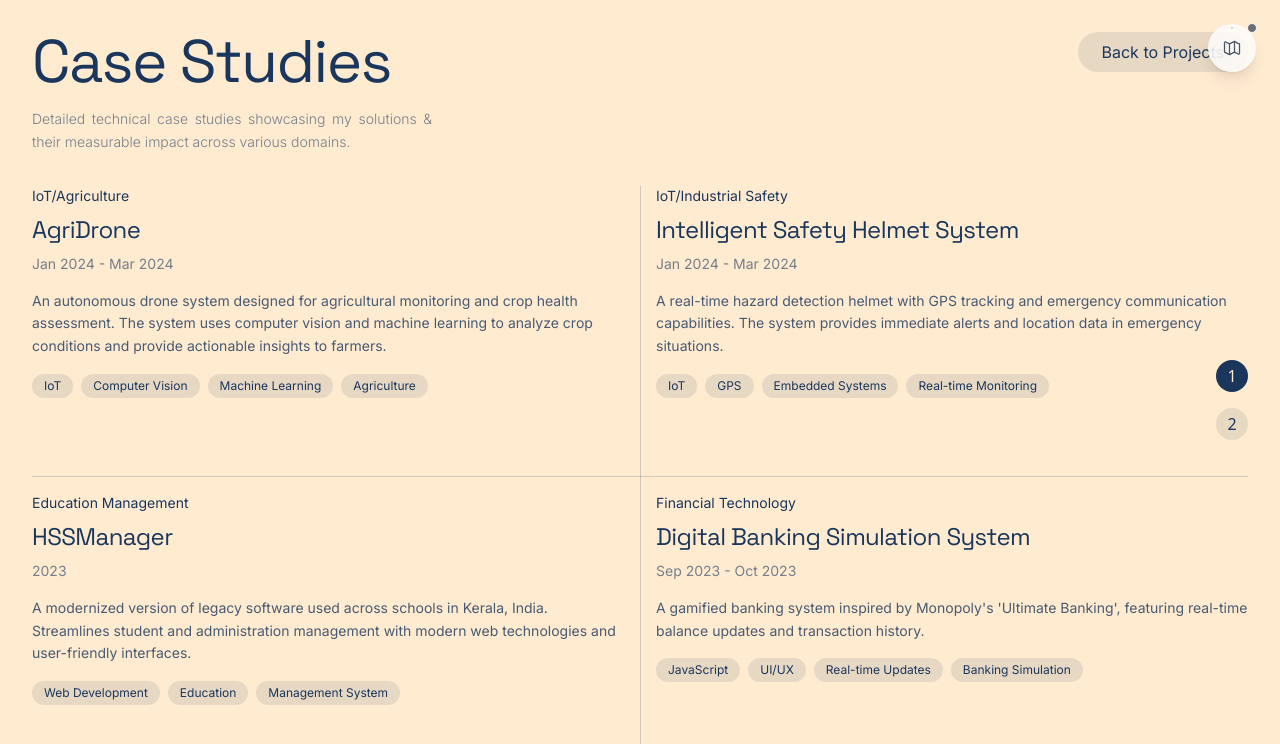
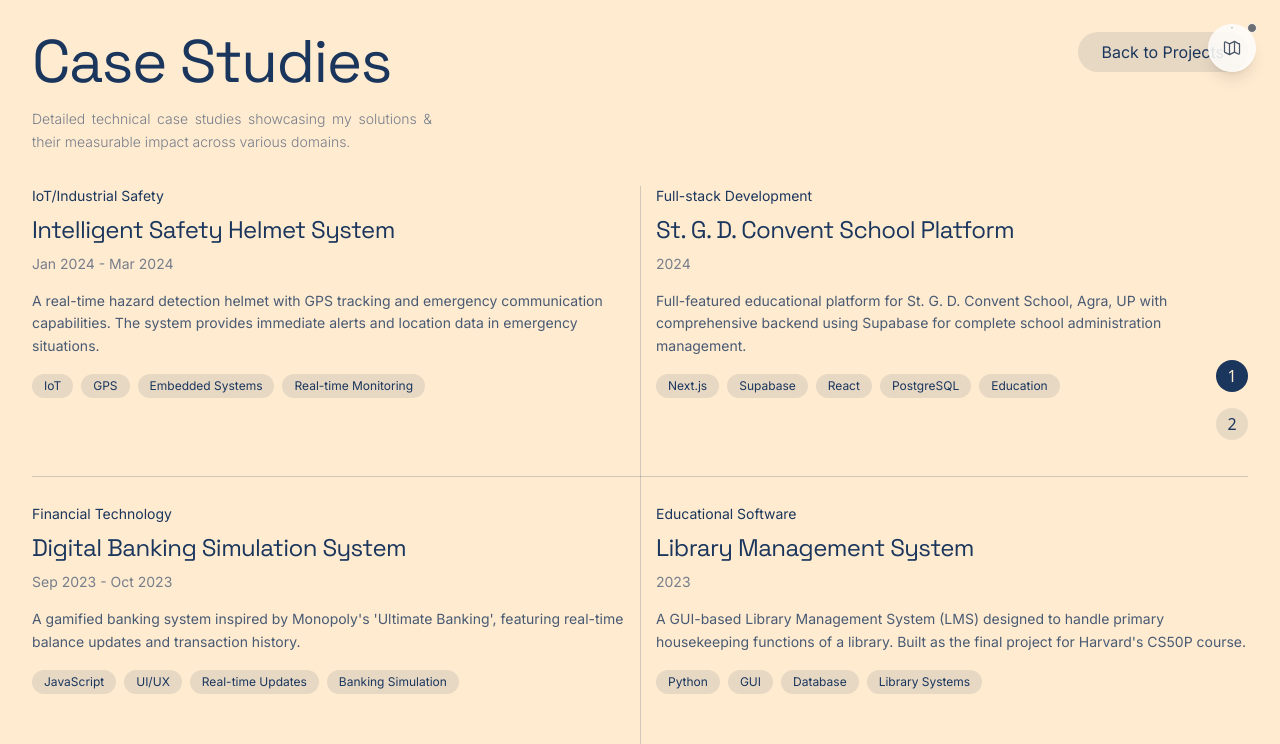
Before and after one commit to frankmathewsajan/buzzlebee, a Next.js app: page /case-studies in a window 1280 px wide. Shown: the top 744 px of the page. Built offline with nearby package versions, Linux system fonts and the light colour scheme.

Commit message:
projects corrected a bit

```diff
--- a/app/case-studies/page.js
+++ b/app/case-studies/page.js
@@ -13,14 +13,6 @@ const inter = Inter({ subsets: ['latin'] });
 // Case studies data
 const caseStudies = [
   {
-    id: 'agridrone',
-    title: "AgriDrone",
-    category: "IoT/Agriculture",
-    timeline: "Jan 2024 - Mar 2024",
-    description: "An autonomous drone system designed for agricultural monitoring and crop health assessment. The system uses computer vision and machine learning to analyze crop conditions and provide actionable insights to farmers.",
-    tags: ["IoT", "Computer Vision", "Machine Learning", "Agriculture"]
-  },
-  {
     id: 'helmet-system',
     title: "Intelligent Safety Helmet System",
     category: "IoT/Industrial Safety",
@@ -29,12 +21,12 @@ const caseStudies = [
     tags: ["IoT", "GPS", "Embedded Systems", "Real-time Monitoring"]
   },
   {
-    id: 'hss-manager',
-    title: "HSSManager",
-    category: "Education Management",
-    timeline: "2023",
-    description: "A modernized version of legacy software used across schools in Kerala, India. Streamlines student and administration management with modern web technologies and user-friendly interfaces.",
-    tags: ["Web Development", "Education", "Management System"]
+    id: 'st-gd-convent',
+    title: "St. G. D. Convent School Platform",
+    category: "Full-stack Development",
+    timeline: "2024",
+    description: "Full-featured educational platform for St. G. D. Convent School, Agra, UP with comprehensive backend using Supabase for complete school administration management.",
+    tags: ["Next.js", "Supabase", "React", "PostgreSQL", "Education"]
   },
   {
     id: 'banking-sim',
@@ -53,28 +45,12 @@ const caseStudies = [
     tags: ["Python", "GUI", "Database", "Library Systems"]
   },
   {
-    id: 'ai-ignite',
-    title: "AI-Ignite Educational Platform",
-    category: "AI/ML",
-    timeline: "Nov 2023 - Dec 2023",
-    description: "An AI-powered personalized learning platform with adaptive testing modules that adjusts to individual learning patterns and progress.",
-    tags: ["AI", "Machine Learning", "EdTech", "Adaptive Learning"]
-  },
-  {
-    id: 'smart-home',
-    title: "Smart Home Automation System",
-    category: "IoT/Home Automation",
-    timeline: "Oct 2023 - Nov 2023",
-    description: "A comprehensive home automation system that integrates various IoT devices and provides centralized control through a mobile app.",
-    tags: ["IoT", "Mobile App", "Home Automation", "Cloud Integration"]
-  },
-  {
-    id: 'health-tracker',
-    title: "Health & Fitness Tracker",
-    category: "Health Tech",
-    timeline: "Aug 2023 - Sep 2023",
-    description: "A wearable device and companion app that tracks vital signs, activity levels, and provides personalized health insights.",
-    tags: ["IoT", "Health Tech", "Mobile App", "Data Analytics"]
+    id: 'hss-manager',
+    title: "HSSManager",
+    category: "Education Management",
+    timeline: "2023",
+    description: "A modernized version of legacy software used across schools in Kerala, India. Streamlines student and administration management with modern web technologies and user-friendly interfaces.",
+    tags: ["Web Development", "Education", "Management System"]
   }
 ];
 
--- a/app/components/ContactModal.js
+++ b/app/components/ContactModal.js
@@ -3,7 +3,7 @@
 import { useState } from 'react';
 import { motion } from 'framer-motion';
 
-const ContactModal = ({ isOpen, onClose, variant = 'contact' }) => {
+const ContactModal = ({ isOpen, onClose, variant = 'contact', hideDirectAccess = false }) => {
   const [formData, setFormData] = useState({
     name: '',
     email: '',
@@ -187,8 +187,8 @@ GitHub: ${formData.github || 'Not provided'}`;
           </button>
         </div>
 
-        {/* Social Direct Access (only for social variant) */}
-        {variant === 'social' && (
+        {/* Social Direct Access (only for social variant and when not hidden) */}
+        {variant === 'social' && !hideDirectAccess && (
           <div className="p-6 border-b border-neutral-200 bg-neutral-50">
             <h3 className="text-sm font-mono text-neutral-700 uppercase tracking-wider mb-3">
               DIRECT.ACCESS
--- a/app/page.js
+++ b/app/page.js
@@ -55,10 +55,12 @@ export default function Home() {
 
   // Contact Modal state
   const [contactModalOpen, setContactModalOpen] = useState(false);
+  const [contactModalSource, setContactModalSource] = useState('social'); // 'social' or 'gmail'
 
   // Handle social link clicks - shows modal for private accounts and follow-back requests
   const handleSocialLinkClick = useCallback((platform, url) => {
     if (platform === 'instagram' || platform === 'discord' || platform === 'github' || platform === 'gmail') {
+      setContactModalSource(platform === 'gmail' ? 'gmail' : 'social');
       setContactModalOpen(true);
     } else {
       window.open(url, '_blank');
@@ -454,11 +456,11 @@ export default function Home() {
             {/* Projects List */}
             <div className="space-y-16 mb-8">
 
-              {/* Row 1: Intelligent Safety Helmet System & AI-Ignite Educational Platform */}
+              {/* Row 1: Intelligent Safety Helmet System & St. G. D. Convent School Platform */}
               <div className="grid grid-cols-1 lg:grid-cols-2 gap-12">
 
                 {/* Intelligent Safety Helmet System */}
-                <div className="group cursor-pointer" onClick={() => router.push('/case-studies')}>
+                <div className="group cursor-pointer" onClick={() => router.push('/projects#helmet-system')}>
                   {/* Divider Line */}
                   <div className="w-full h-px bg-gray-300 mb-6"></div>
 
@@ -520,7 +522,7 @@ export default function Home() {
                 </div>
 
                 {/* School Education Platform */}
-                <div className="group cursor-pointer" onClick={() => router.push('/case-studies')}>
+                <div className="group cursor-pointer" onClick={() => router.push('/projects#st-gd-convent')}>
                   {/* Divider Line */}
                   <div className="w-full h-px bg-gray-300 mb-6"></div>
 
@@ -605,7 +607,7 @@ export default function Home() {
               <div className="grid grid-cols-1 lg:grid-cols-2 gap-12">
 
                 {/* Banking Simulation System */}
-                <div className="group cursor-pointer" onClick={() => router.push('/case-studies')}>
+                <div className="group cursor-pointer" onClick={() => router.push('/projects#banking-sim')}>
                   {/* Divider Line */}
                   <div className="w-full h-px bg-gray-300 mb-6"></div>
 
@@ -668,7 +670,7 @@ export default function Home() {
                 </div>
 
                 {/* Library Management System */}
-                <div className="group cursor-pointer" onClick={() => router.push('/case-studies')}>
+                <div className="group cursor-pointer" onClick={() => router.push('/projects#library-management')}>
                   {/* Divider Line */}
                   <div className="w-full h-px bg-gray-300 mb-6"></div>
 
@@ -924,7 +926,7 @@ export default function Home() {
               <div>
                 <h4 className="text-lg font-semibold text-gray-900 mb-4 font-sans">About This Site</h4>
                 <p className="text-gray-600 text-sm leading-relaxed mb-4">
-                  Built with Next.js, React, and Tailwind CSS. <br />Hosted on modern infrastructure for optimal performance and reliability.
+                  Built with Next.js, React, and Tailwind CSS. <br />Hosted on Google Firebase for optimal performance and reliability.
                 </p>
                 <div className="flex flex-wrap gap-2">
                   <span className="px-2 py-1 bg-white/50 rounded text-xs text-gray-600">Next.js</span>
@@ -953,7 +955,8 @@ export default function Home() {
       <ContactModal
         isOpen={contactModalOpen}
         onClose={() => setContactModalOpen(false)}
-        variant="social"
+        variant={contactModalSource === 'gmail' ? 'contact' : 'social'}
+        hideDirectAccess={contactModalSource === 'gmail'}
       />
     </div>
   );
--- a/app/projects/page.js
+++ b/app/projects/page.js
@@ -43,23 +43,23 @@ export default function Projects() {
       }
     },
     {
-      id: 'ai-ignite',
-      title: "AI-Ignite Educational Platform",
-      category: "AI/ML",
-      timeline: "Nov 2023 - Dec 2023",
-      role: "ML Engineer & Backend Developer",
-      description: "An AI-powered personalized learning platform with adaptive testing modules that adjusts to individual learning patterns and progress.",
-      achievements: "Won 1st place at NextGenCloud Club Hackathon, securing an internship offer",
-      tags: ["AI", "Machine Learning", "EdTech", "Adaptive Learning"],
+      id: 'st-gd-convent',
+      title: "St. G. D. Convent School Platform",
+      category: "Full-stack Development",
+      timeline: "2024",
+      role: "Full Stack Developer",
+      description: "Full-featured educational platform for St. G. D. Convent School, Agra, UP with comprehensive backend using Supabase for complete school administration management.",
+      achievements: "Successfully deployed and certified platform serving real school administration needs",
+      tags: ["Next.js", "Supabase", "React", "PostgreSQL", "Education"],
       skills: {
-        "AI/ML": ["TensorFlow", "scikit-learn", "NLP"],
-        "Backend": ["Python", "FastAPI", "PostgreSQL"],
-        "DevOps": ["Docker", "AWS"]
+        "Frontend": ["Next.js", "React", "TailwindCSS"],
+        "Backend": ["Supabase", "PostgreSQL", "REST APIs"],
+        "Tools": ["Git", "Vercel", "Firebase"]
       },
       links: {
-        demo: "#",
+        demo: "https://stgdconventschool.com/",
         github: "#",
-        caseStudy: "/case-studies/ai-ignite"
+        caseStudy: "/case-studies/st-gd-convent"
       }
     },
     {
@@ -99,7 +99,7 @@ export default function Projects() {
       links: {
         demo: "#",
         github: "#",
-        caseStudy: "/case-studies/lms"
+        caseStudy: "/case-studies/library-management"
       },
       relatedMiniProjects: [
         { name: "Indoor Voice", tech: "Python" },
@@ -144,14 +144,13 @@ export default function Projects() {
 
   const categories = {
     "IoT/Embedded": ["helmet-system"],
-    "AI/ML": ["ai-ignite"],
-    "Full Stack": ["banking-sim"],
+    "Full Stack": ["st-gd-convent", "banking-sim"],
     "Course Projects": ["library-management", "hss-manager"]
   };
 
   const overviewRef = useRef(null);
   const helmetSystemRef = useRef(null);
-  const aiIgniteRef = useRef(null);
+  const stGdConventRef = useRef(null);
   const bankingSimRef = useRef(null);
   const libraryManagementRef = useRef(null);
   const hssManagerRef = useRef(null);
@@ -159,7 +158,7 @@ export default function Projects() {
   const projectRefs = useMemo(() => ({
     overview: overviewRef,
     'helmet-system': helmetSystemRef,
-    'ai-ignite': aiIgniteRef,
+    'st-gd-convent': stGdConventRef,
     'banking-sim': bankingSimRef,
     'library-management': libraryManagementRef,
     'hss-manager': hssManagerRef
```
